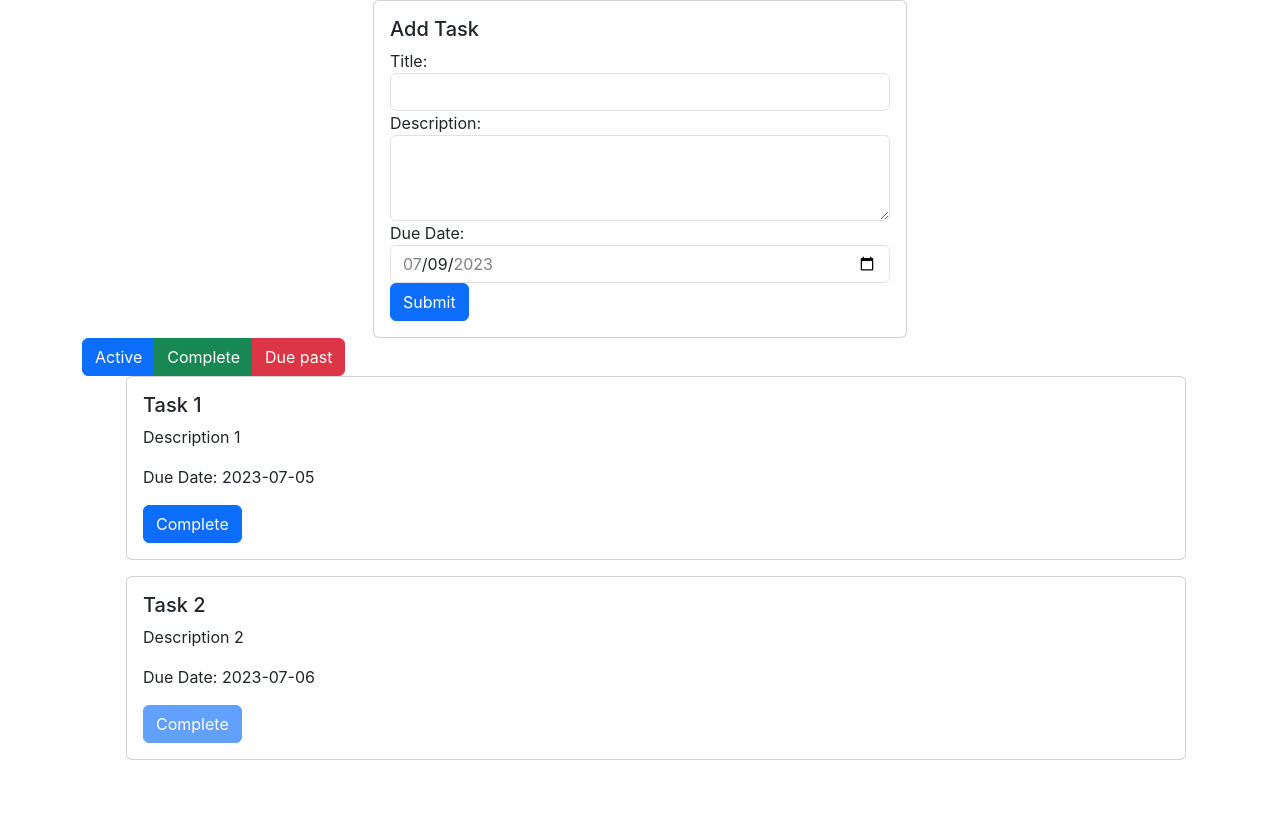
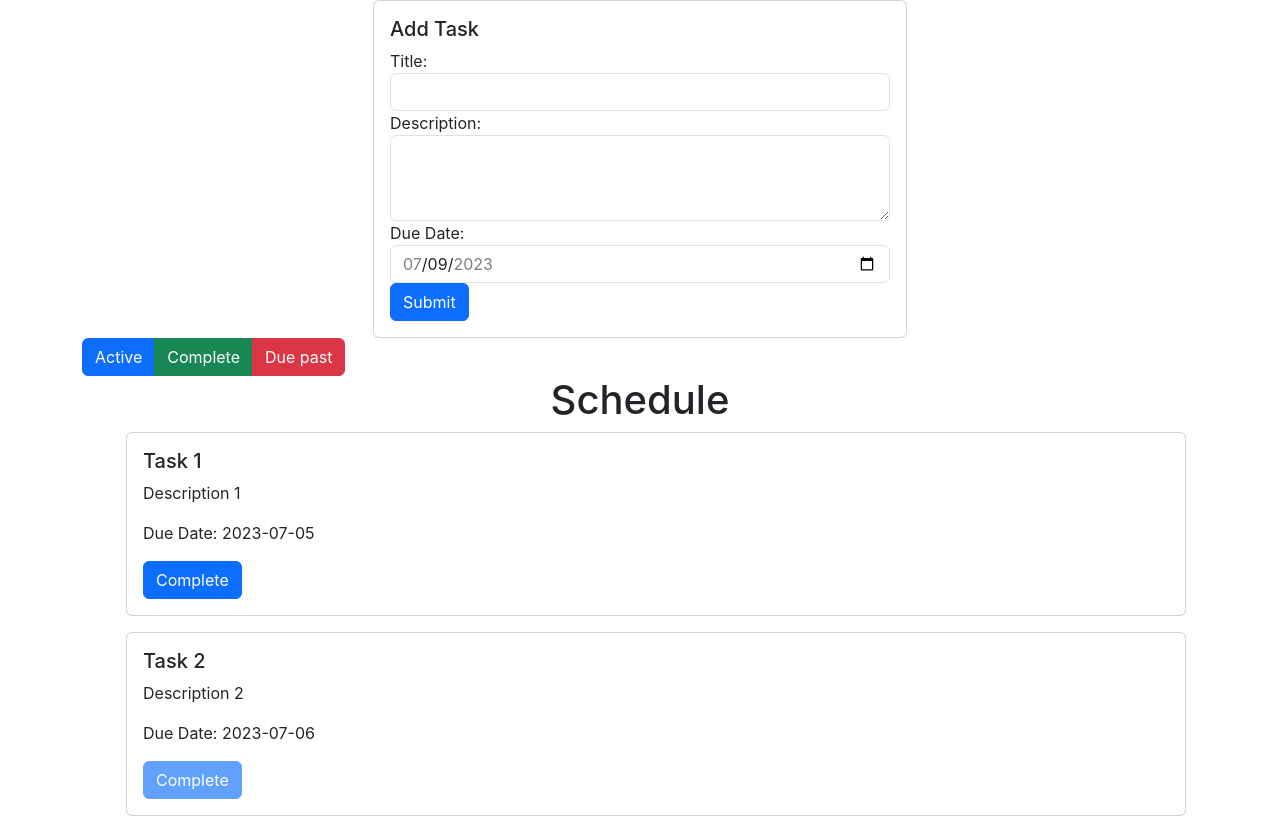
Before and after one commit to eduper1/react-django, a React (Create React App) app in the folder frontend/schedule/: page / in a window 1280 px wide. Before the commit the page ends 800 px from the top, so only its background shows below. Built offline with nearby package versions, Linux system fonts and the light colour scheme.

Commit message:
removed redundunt task header; replaced Schdule; and centered

```diff
--- a/frontend/schedule/src/App.js
+++ b/frontend/schedule/src/App.js
@@ -47,6 +47,7 @@ function App() {
     <div className="container">
       <Form addSchedule={addSchedule} />
       <FilterBtn />
+      <h1 className="row justify-content-center" >Schedule</h1>
       <ul
         role="list"
         className="todo-list stack-large stack-exception"
```
